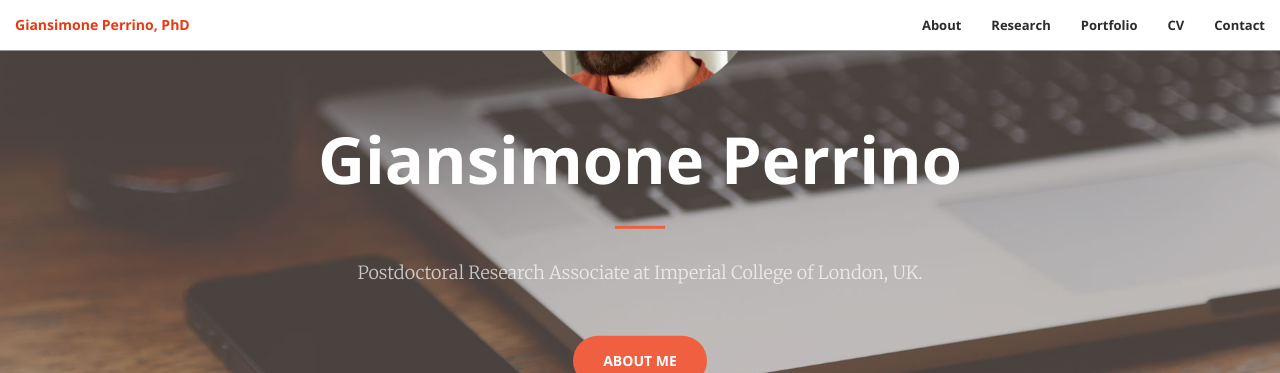
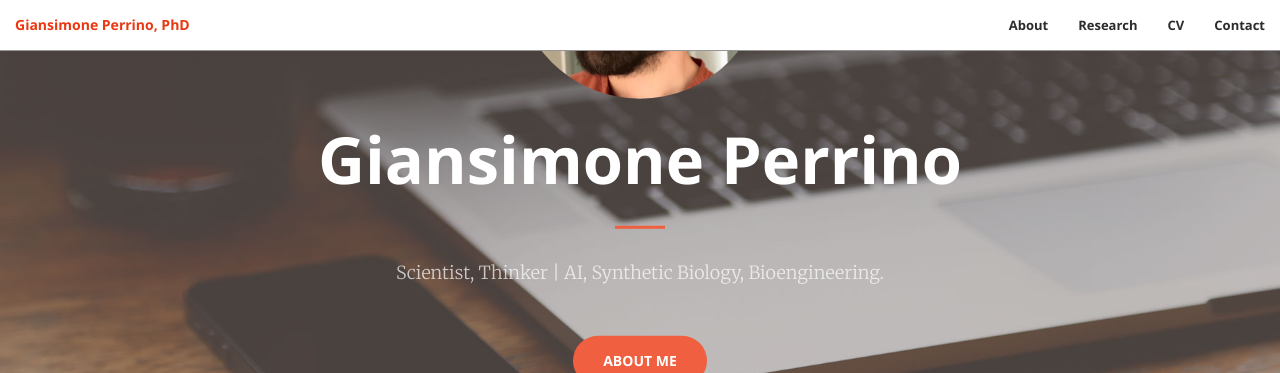
Before and after one commit to giansimone/giansimone.github.io, a Jekyll site: the page built from index.html, in a window 1280 px wide and 900 px high, scrolled down 333 px. Shown: the top 373 px of the window. Built offline with Jekyll 4.4.1, drawn with Linux system fonts in a browser that asks for light colours; some web fonts are replaced.

Commit message:
Remove portfolio section.

```diff
--- a/_includes/head.html
+++ b/_includes/head.html
@@ -6,7 +6,7 @@
     <meta name="description" content="">
     <meta name="author" content="Giansimone Perrino">
 
-    <title>Giansimone Perrino - Research Scientist</title>
+    <title>Giansimone Perrino - Scientist, Thinker, Innovator</title>
 
     <!-- Bootstrap Core CSS -->
     <link rel="stylesheet" href="css/bootstrap.min.css" type="text/css">
--- a/_includes/header.html
+++ b/_includes/header.html
@@ -6,7 +6,7 @@
             </div>
             <h1>Giansimone Perrino</h1>
             <hr>
-            <p>Postdoctoral Research Associate at Imperial College of London, UK.</p>
+            <p>Scientist, Thinker | AI, Synthetic Biology, Bioengineering.</p>
             <a href="#about" class="btn btn-primary btn-xl page-scroll">About Me</a>
         </div>
     </div>
--- a/_includes/nav.html
+++ b/_includes/nav.html
@@ -20,9 +20,9 @@
                 <li>
                     <a class="page-scroll" href="#research">Research</a>
                 </li>
-                <li>
+                <!-- <li>
                     <a class="page-scroll" href="#portfolio">Portfolio</a>
-                </li>
+                </li> -->
                 <li>
                     <a class="page-scroll" href="#cv">CV</a>
                 </li>
--- a/_layouts/front.html
+++ b/_layouts/front.html
@@ -8,7 +8,7 @@
   {% include header.html %}
   {% include about.html %}
   {% include research.html %}
-  {% include portfolio.html %}
+  <!--{% include portfolio.html %}-->
   {% include cv.html %}
   {% include contact.html %}
   {% include scripts.html %}
```
